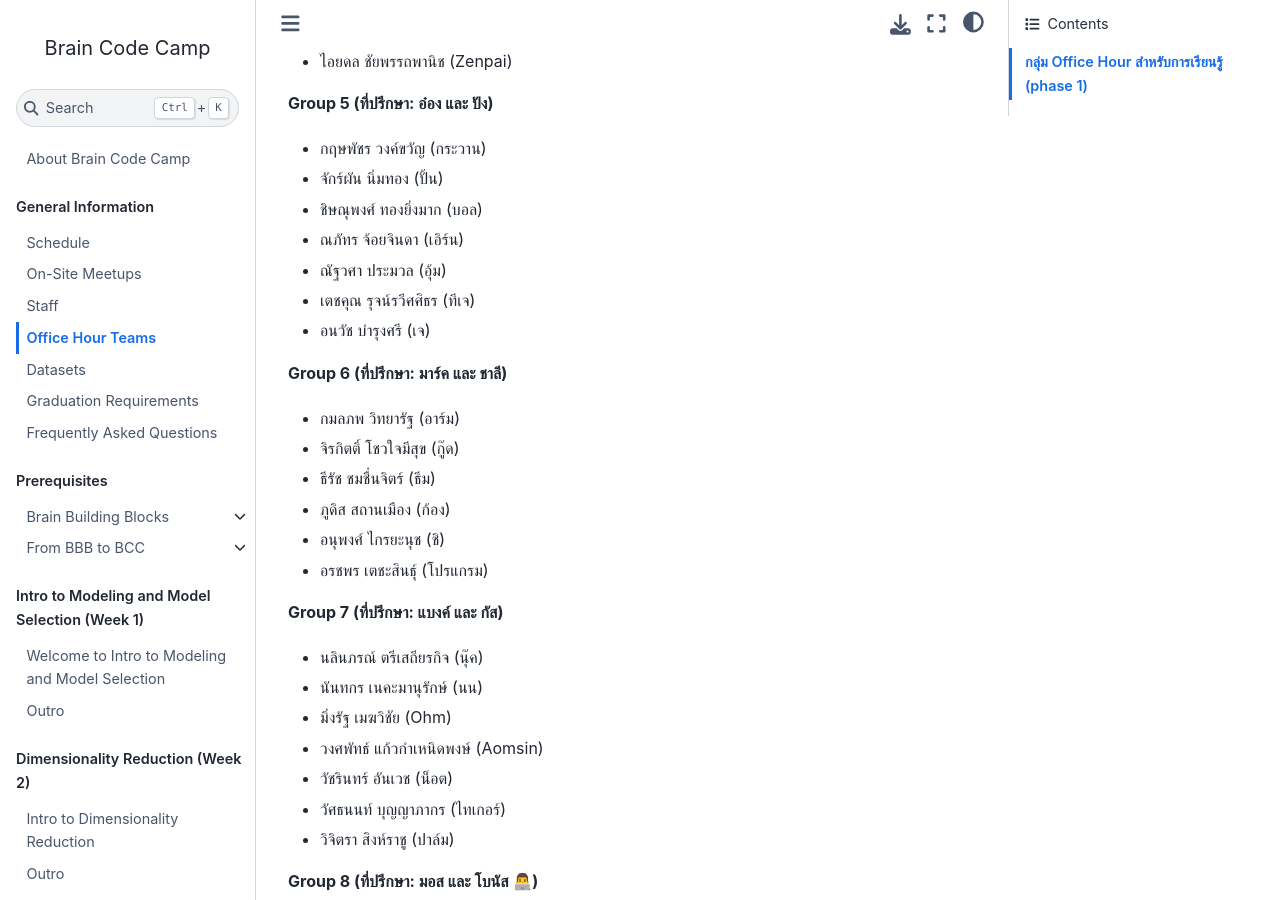
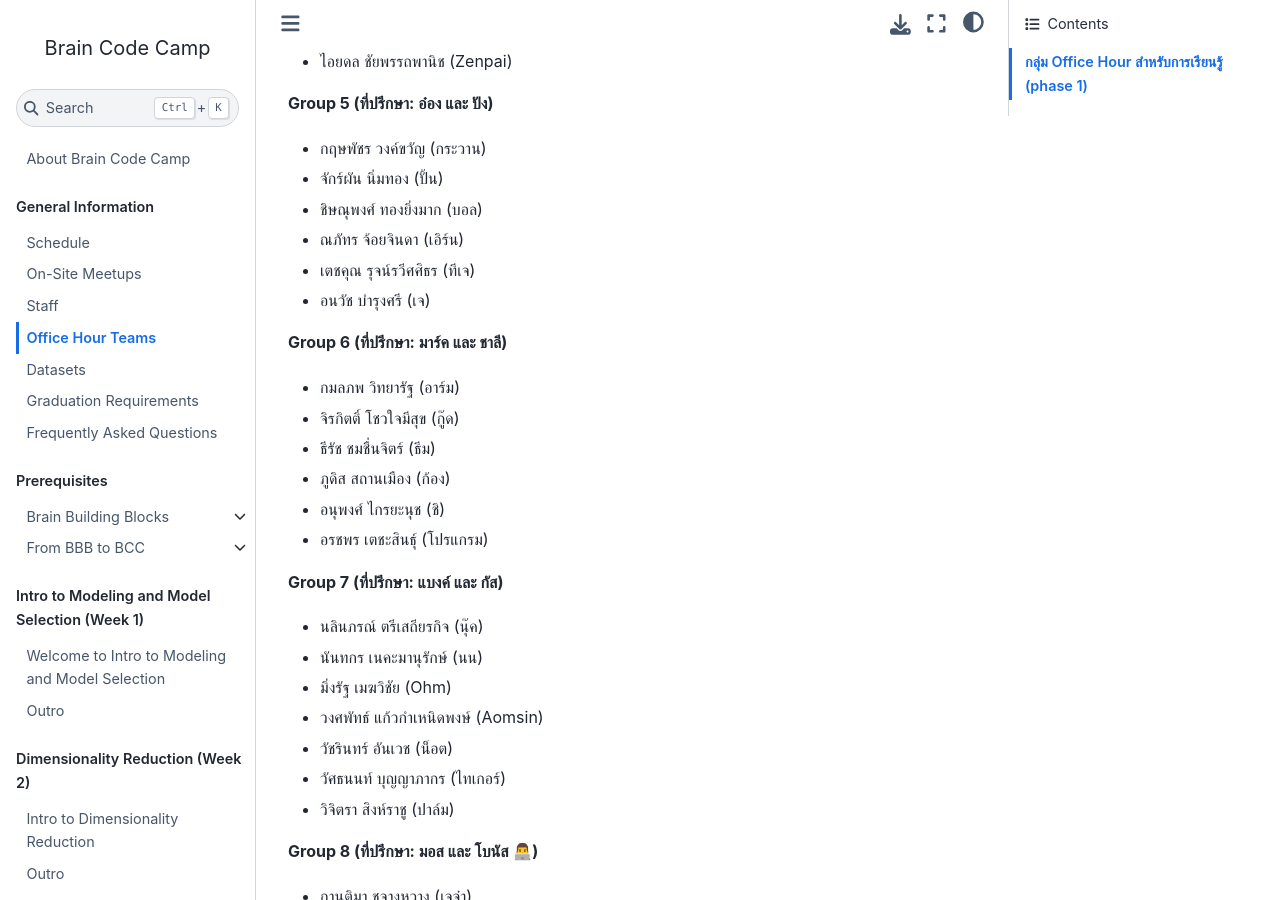
Before and after one commit to braincodecamp/brainCodeCamp2026, a Jupyter Book: the page built from GeneralInfo/OH-teams.md, in a window 1280 px wide and 900 px high, scrolled down 1173 px. Built offline with Jupyter Book 1.0.4 settings and Sphinx 7.4.7 and the Sphinx Book theme 1.1.4, drawn with Linux system fonts in a browser that asks for light colours; pages that are not in the unit, such as notebooks, are missing from menus.

Commit message:
Update office hour team

```diff
--- a/GeneralInfo/OH-teams.md
+++ b/GeneralInfo/OH-teams.md
@@ -42,7 +42,6 @@
 - จักร์ผัน นิ่มทอง (ปั้น)
 - ชิษณุพงศ์ ทองยิ่งมาก (บอล)
 - ณภัทร จ้อยจินดา (เอิร์น)
-- ณัฐวศา ประมวล (อุ้ม)
 - เตชคุณ รุจน์รวีศศิธร (ทีเจ)
 - อนวัช บำรุงศรี (เจ)
 
```
